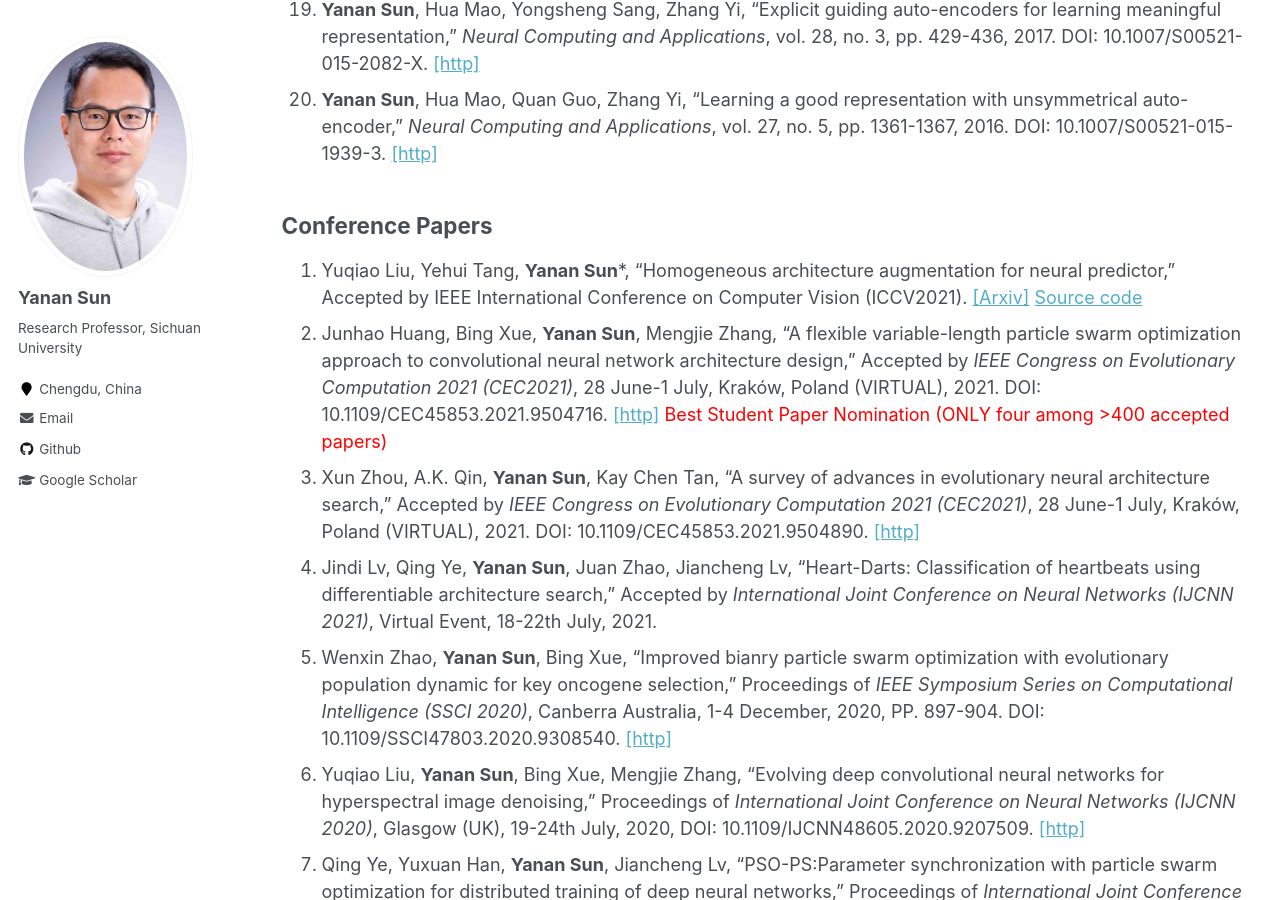
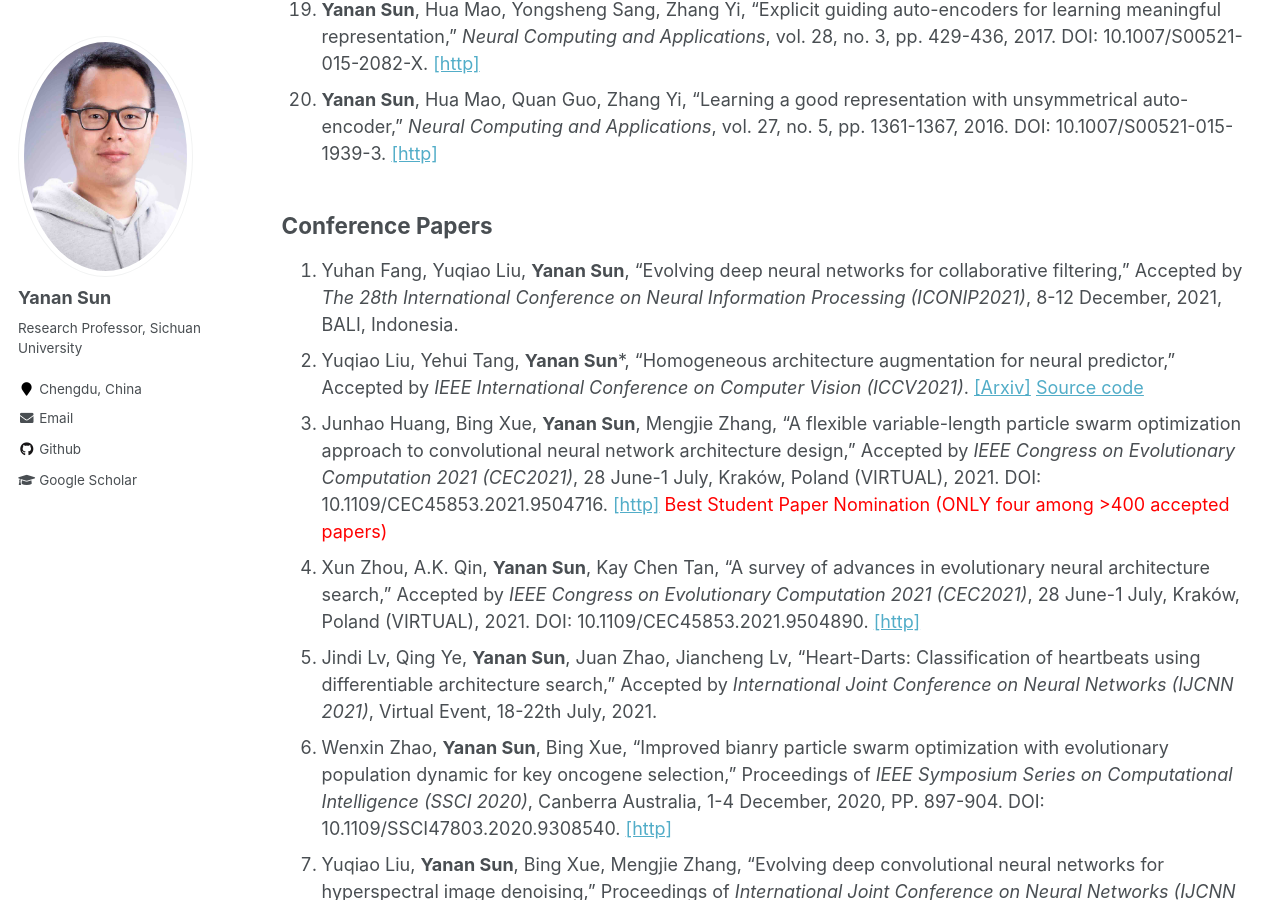
Before and after one commit to yn-sun/yn-sun.github.io, a Jekyll site: the page built from _pages/publications.md, in a window 1280 px wide and 900 px high, scrolled down 1986 px. Built offline with Jekyll 4.4.1, drawn with Linux system fonts in a browser that asks for light colours; comment, search, counter and statistics services are not loaded.

Commit message:
Update publications.md

```diff
--- a/_pages/publications.md
+++ b/_pages/publications.md
@@ -32,18 +32,19 @@
 
 
 ## Conference Papers
-1. Yuqiao Liu, Yehui Tang, **Yanan Sun***, "Homogeneous architecture augmentation for neural predictor," Accepted by IEEE International Conference on Computer Vision (ICCV2021). [[Arxiv]](https://arxiv.org/pdf/2107.13153.pdf) [Source code](https://github.com/lyq998/HAAP)
-2. Junhao Huang, Bing Xue, **Yanan Sun**, Mengjie Zhang, "A flexible variable-length particle swarm optimization approach to convolutional neural network architecture design," Accepted by <i>IEEE Congress on Evolutionary Computation 2021 (CEC2021)</i>, 28 June-1 July, Kraków, Poland (VIRTUAL), 2021. DOI: 10.1109/CEC45853.2021.9504716. [[http]](https://ieeexplore.ieee.org/document/9504716) <span style="color: #FF0000">Best Student Paper Nomination (ONLY four among >400 accepted papers)</span>
-3. Xun Zhou, A.K. Qin, **Yanan Sun**, Kay Chen Tan, "A survey of advances in evolutionary neural architecture search," Accepted by <i>IEEE Congress on Evolutionary Computation 2021 (CEC2021)</i>, 28 June-1 July, Kraków, Poland (VIRTUAL), 2021. DOI: 10.1109/CEC45853.2021.9504890. [[http]](https://ieeexplore.ieee.org/document/9504890)
-4. Jindi Lv, Qing Ye, **Yanan Sun**, Juan Zhao, Jiancheng Lv, "Heart-Darts: Classification of heartbeats using differentiable architecture search," Accepted by <i>International Joint Conference on Neural Networks (IJCNN 2021)</i>, Virtual Event, 18-22th July, 2021.
-5. Wenxin Zhao, **Yanan Sun**, Bing Xue, "Improved bianry particle swarm optimization with evolutionary population dynamic for key oncogene selection," Proceedings of <i>IEEE Symposium Series on Computational Intelligence (SSCI 2020)</i>, Canberra Australia, 1-4 December, 2020, PP. 897-904. DOI: 10.1109/SSCI47803.2020.9308540. [[http]](https://ieeexplore.ieee.org/abstract/document/9308540)
-6. Yuqiao Liu, **Yanan Sun**, Bing Xue, Mengjie Zhang, "Evolving deep convolutional neural networks for hyperspectral image denoising," Proceedings of <i>International Joint Conference on Neural Networks (IJCNN 2020)</i>, Glasgow (UK), 19-24th July, 2020, DOI: 10.1109/IJCNN48605.2020.9207509. [[http]](https://ieeexplore.ieee.org/document/9207509)
-7. Qing Ye, Yuxuan Han, **Yanan Sun**, Jiancheng Lv, "PSO-PS:Parameter synchronization with particle swarm optimization for distributed training of deep neural networks," Proceedings of <i>International Joint Conference on Neural Networks (IJCNN 2020)</i>, Glasgow (UK), 19-24th July, 2020, DOI: 10.1109/IJCNN48605.2020.9207698. [[http]](https://ieeexplore.ieee.org/document/9207698)
-8. William Irwin-Harris, **Yanan Sun**, Bing Xue, Mengjie Zhang, "A graph-based encoding for evolutionary convolutional neural network architecture design," Proceedings of <i>IEEE Congress on Evolutionary Computation 2019 (CEC2019)</i>, Wellington, New Zealand, 2019, pp. 546-553. DOI: 10.1109/CEC.2019.8790093. [[http]](https://ieeexplore.ieee.org/document/8790093)
-9. Bin Wang, **Yanan Sun**, Bing Xue, Mengjie Zhang, "Evolving deep neural networks by multi-objective particle swarm optimization for image classification," Proceedings of <i>the Genetic and Evolutionary Computation Conference 2019 (GECCO2019)</i>, Prague, Czech Republic, 2019, PP. 490-498. DOI: 10.1145/3321707.3321735. [[http]](https://dl.acm.org/doi/10.1145/3321707.3321735)
-10. Bin Wang, **Yanan Sun**, Bing Xue, Mengjie Zhang, “A hybrid GA-PSO method for evolving architecture and short connections of deep convolutional neural networks,” <i>PRICAI 2019: Trends in Artificial Intelligence</i>, Yanuca Island, Cuvu, Fiji, 2019, pp. 650-663. DOI: DOI: 10.1007/978-3-030-29894-4_52.
-11. Bin Wang, **Yanan Sun**, Bing Xue, Mengjie Zhang, "A hybrid differential evolution approach to designing deep convolutional neural networks for image classification," <i>AI 2018: Advances in Artificial Intelligence</i>, Wellington, New Zealand, 2018, pp. 237-250. DOI: 10.1007/978-3-030-03991-2_24. [[http]](https://link.springer.com/chapter/10.1007%2F978-3-030-03991-2_24)
-12. **Yanan Sun**, Bing Xue, Mengjie Zhang, Gary G. Yen, "An experimental study on hyper-parameter optimization for stacked auto-encoders," Proceedings of <i>IEEE Congress on Evolutionary Computation 2018 (CEC2018)</i>, Rio de Janeiro, Brazil, 2018, pp. 638-645. DOI: 10.1109/CEC.2018.8477921. [[http]](https://ieeexplore.ieee.org/document/8477921)
-13. Bin Wang, **Yanan Sun**, Bing Xue, Mengjie Zhang, "Evolving deep convolutional neural networks by variable-length particle swarm optimization for image classification," Proceedings of <i>IEEE Congress on Evolutionary Computation 2018 (CEC2018)</i>, Rio de Janeiro, Brazil, 2018, pp. 1514-1521. DOI: 10.1109/CEC.2018.8477735. [[http]](https://ieeexplore.ieee.org/abstract/document/8477735)
-14. **Yanan Sun**, Gary G. Yen, Zhang Yi, "Global View-based selection mechanism for many-objective evolutionary algorithm," Proceedings of <i>IEEE Congress on Evolutionary Computation 2017 (CEC2017)</i>, Donostia-San Sebastián, Spain, 2017, pp. 427-434. DOI: 10.1109/CEC.2017.7969343. [[http]](https://ieeexplore.ieee.org/document/7969343)
-15. **Yanan Sun**, Gary G. Yen, Hua Mao, Zhang Yi, "Manifold dimension reduction based clustering for multi-objective evolutionary algorithm," Proceedings of <i>IEEE Congress on Evolutionary Computation 2016 (CEC2016)</i>, Vancouver, Canada, 2016, pp. 3785-3792. DOI: 10.1109/CEC.2016.7744269. [[http]](https://ieeexplore.ieee.org/document/7744269)
+1. Yuhan Fang, Yuqiao Liu, **Yanan Sun**, "Evolving deep neural networks for collaborative filtering," Accepted by <i>The 28th International Conference on Neural Information Processing (ICONIP2021)</i>, 8-12 December, 2021, BALI, Indonesia.
+2. Yuqiao Liu, Yehui Tang, **Yanan Sun***, "Homogeneous architecture augmentation for neural predictor," Accepted by <i>IEEE International Conference on Computer Vision (ICCV2021)</i>. [[Arxiv]](https://arxiv.org/pdf/2107.13153.pdf) [Source code](https://github.com/lyq998/HAAP)
+3. Junhao Huang, Bing Xue, **Yanan Sun**, Mengjie Zhang, "A flexible variable-length particle swarm optimization approach to convolutional neural network architecture design," Accepted by <i>IEEE Congress on Evolutionary Computation 2021 (CEC2021)</i>, 28 June-1 July, Kraków, Poland (VIRTUAL), 2021. DOI: 10.1109/CEC45853.2021.9504716. [[http]](https://ieeexplore.ieee.org/document/9504716) <span style="color: #FF0000">Best Student Paper Nomination (ONLY four among >400 accepted papers)</span>
+4. Xun Zhou, A.K. Qin, **Yanan Sun**, Kay Chen Tan, "A survey of advances in evolutionary neural architecture search," Accepted by <i>IEEE Congress on Evolutionary Computation 2021 (CEC2021)</i>, 28 June-1 July, Kraków, Poland (VIRTUAL), 2021. DOI: 10.1109/CEC45853.2021.9504890. [[http]](https://ieeexplore.ieee.org/document/9504890)
+5. Jindi Lv, Qing Ye, **Yanan Sun**, Juan Zhao, Jiancheng Lv, "Heart-Darts: Classification of heartbeats using differentiable architecture search," Accepted by <i>International Joint Conference on Neural Networks (IJCNN 2021)</i>, Virtual Event, 18-22th July, 2021.
+6. Wenxin Zhao, **Yanan Sun**, Bing Xue, "Improved bianry particle swarm optimization with evolutionary population dynamic for key oncogene selection," Proceedings of <i>IEEE Symposium Series on Computational Intelligence (SSCI 2020)</i>, Canberra Australia, 1-4 December, 2020, PP. 897-904. DOI: 10.1109/SSCI47803.2020.9308540. [[http]](https://ieeexplore.ieee.org/abstract/document/9308540)
+7. Yuqiao Liu, **Yanan Sun**, Bing Xue, Mengjie Zhang, "Evolving deep convolutional neural networks for hyperspectral image denoising," Proceedings of <i>International Joint Conference on Neural Networks (IJCNN 2020)</i>, Glasgow (UK), 19-24th July, 2020, DOI: 10.1109/IJCNN48605.2020.9207509. [[http]](https://ieeexplore.ieee.org/document/9207509)
+8. Qing Ye, Yuxuan Han, **Yanan Sun**, Jiancheng Lv, "PSO-PS:Parameter synchronization with particle swarm optimization for distributed training of deep neural networks," Proceedings of <i>International Joint Conference on Neural Networks (IJCNN 2020)</i>, Glasgow (UK), 19-24th July, 2020, DOI: 10.1109/IJCNN48605.2020.9207698. [[http]](https://ieeexplore.ieee.org/document/9207698)
+9. William Irwin-Harris, **Yanan Sun**, Bing Xue, Mengjie Zhang, "A graph-based encoding for evolutionary convolutional neural network architecture design," Proceedings of <i>IEEE Congress on Evolutionary Computation 2019 (CEC2019)</i>, Wellington, New Zealand, 2019, pp. 546-553. DOI: 10.1109/CEC.2019.8790093. [[http]](https://ieeexplore.ieee.org/document/8790093)
+10. Bin Wang, **Yanan Sun**, Bing Xue, Mengjie Zhang, "Evolving deep neural networks by multi-objective particle swarm optimization for image classification," Proceedings of <i>the Genetic and Evolutionary Computation Conference 2019 (GECCO2019)</i>, Prague, Czech Republic, 2019, PP. 490-498. DOI: 10.1145/3321707.3321735. [[http]](https://dl.acm.org/doi/10.1145/3321707.3321735)
+11. Bin Wang, **Yanan Sun**, Bing Xue, Mengjie Zhang, “A hybrid GA-PSO method for evolving architecture and short connections of deep convolutional neural networks,” <i>PRICAI 2019: Trends in Artificial Intelligence</i>, Yanuca Island, Cuvu, Fiji, 2019, pp. 650-663. DOI: DOI: 10.1007/978-3-030-29894-4_52.
+12. Bin Wang, **Yanan Sun**, Bing Xue, Mengjie Zhang, "A hybrid differential evolution approach to designing deep convolutional neural networks for image classification," <i>AI 2018: Advances in Artificial Intelligence</i>, Wellington, New Zealand, 2018, pp. 237-250. DOI: 10.1007/978-3-030-03991-2_24. [[http]](https://link.springer.com/chapter/10.1007%2F978-3-030-03991-2_24)
+13. **Yanan Sun**, Bing Xue, Mengjie Zhang, Gary G. Yen, "An experimental study on hyper-parameter optimization for stacked auto-encoders," Proceedings of <i>IEEE Congress on Evolutionary Computation 2018 (CEC2018)</i>, Rio de Janeiro, Brazil, 2018, pp. 638-645. DOI: 10.1109/CEC.2018.8477921. [[http]](https://ieeexplore.ieee.org/document/8477921)
+14. Bin Wang, **Yanan Sun**, Bing Xue, Mengjie Zhang, "Evolving deep convolutional neural networks by variable-length particle swarm optimization for image classification," Proceedings of <i>IEEE Congress on Evolutionary Computation 2018 (CEC2018)</i>, Rio de Janeiro, Brazil, 2018, pp. 1514-1521. DOI: 10.1109/CEC.2018.8477735. [[http]](https://ieeexplore.ieee.org/abstract/document/8477735)
+15. **Yanan Sun**, Gary G. Yen, Zhang Yi, "Global View-based selection mechanism for many-objective evolutionary algorithm," Proceedings of <i>IEEE Congress on Evolutionary Computation 2017 (CEC2017)</i>, Donostia-San Sebastián, Spain, 2017, pp. 427-434. DOI: 10.1109/CEC.2017.7969343. [[http]](https://ieeexplore.ieee.org/document/7969343)
+16. **Yanan Sun**, Gary G. Yen, Hua Mao, Zhang Yi, "Manifold dimension reduction based clustering for multi-objective evolutionary algorithm," Proceedings of <i>IEEE Congress on Evolutionary Computation 2016 (CEC2016)</i>, Vancouver, Canada, 2016, pp. 3785-3792. DOI: 10.1109/CEC.2016.7744269. [[http]](https://ieeexplore.ieee.org/document/7744269)
```
